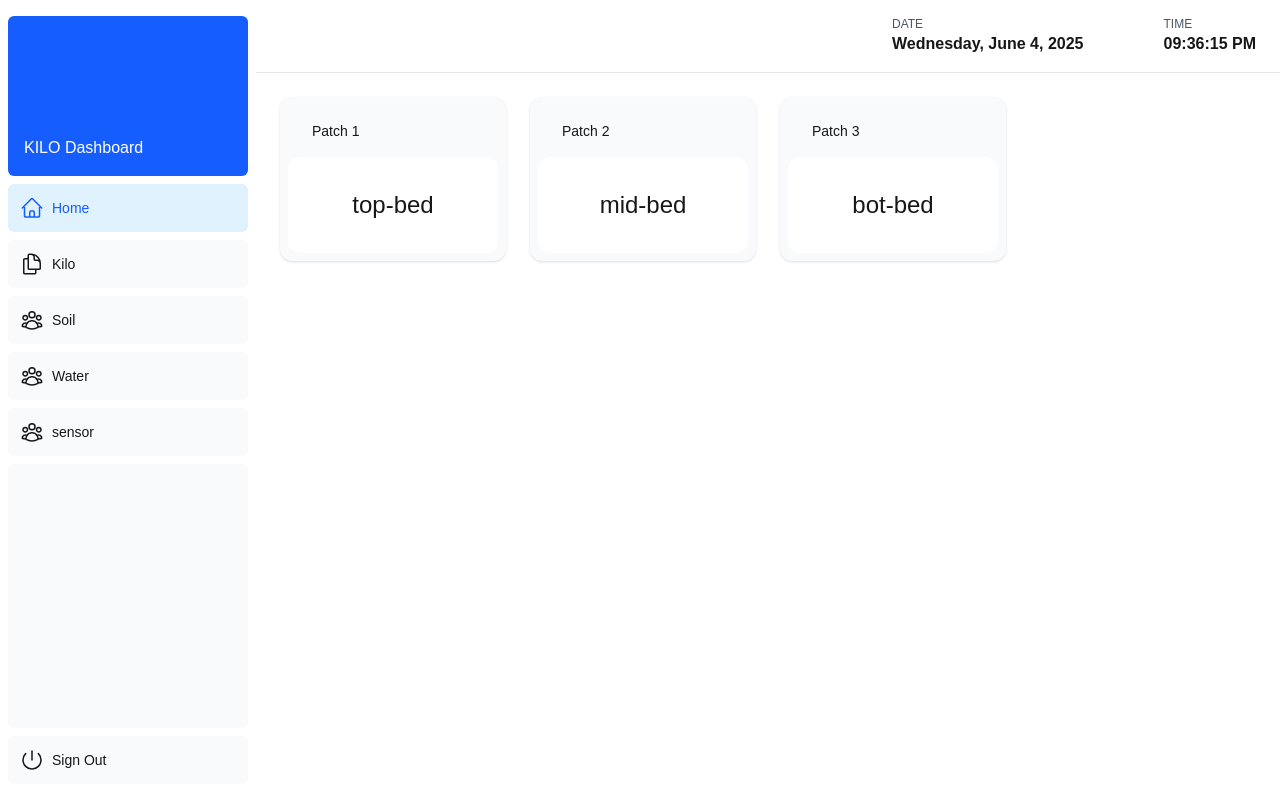
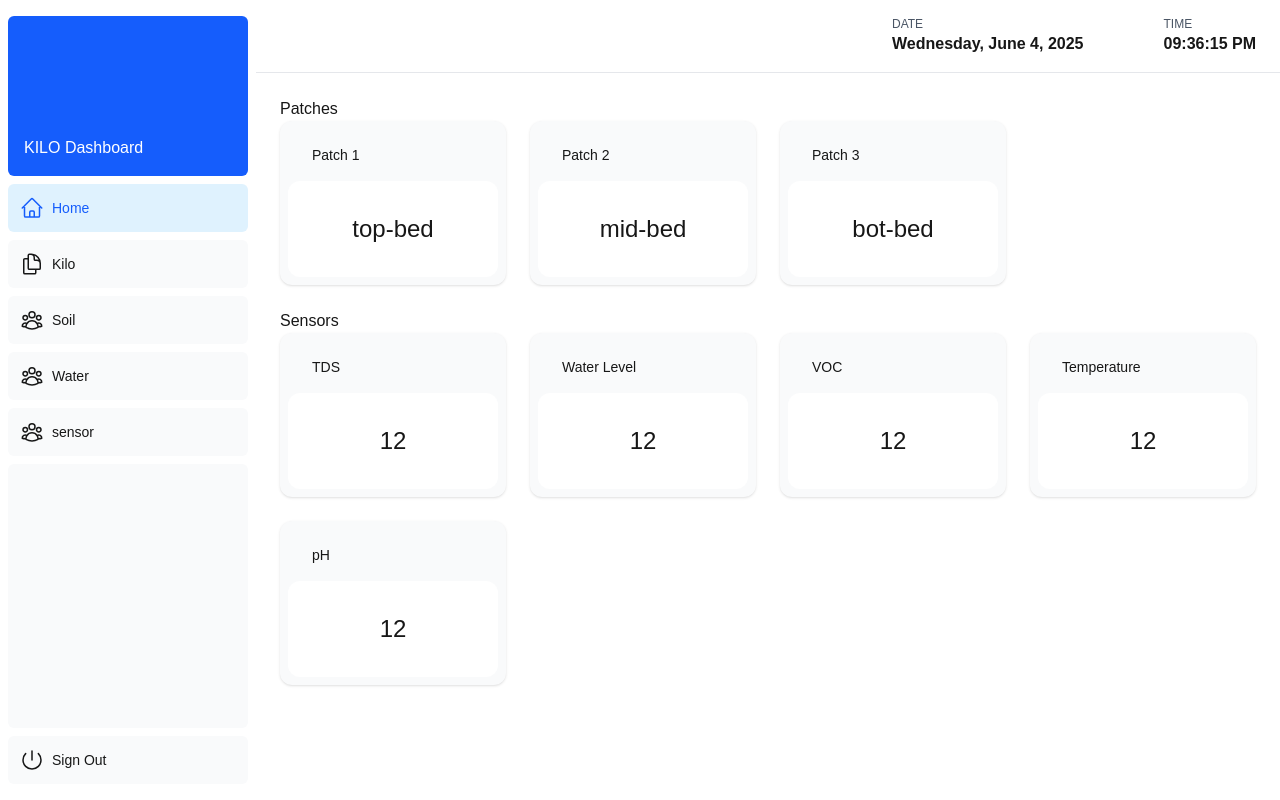
Before and after one commit to PurpleMaia/kilo-dashboard, a Next.js app: page /dashboard in a window 1280 px wide. Built offline with nearby package versions, Linux system fonts and the light colour scheme.

Commit message:
displaying sensors to make V1 sensor-based instead of patch-based. not enough sensors in all patches to display valuable enough data

```diff
--- a/package.json
+++ b/package.json
@@ -10,6 +10,7 @@
   },
   "dependencies": {
     "@heroicons/react": "^2.2.0",
+    "chart.js": "^4.4.9",
     "clsx": "^2.1.1",
     "heroicons": "^2.2.0",
     "next": "15.3.3",
--- a/src/app/dashboard/page.tsx
+++ b/src/app/dashboard/page.tsx
@@ -1,15 +1,24 @@
 import { Suspense } from "react";
 import PatchesWrapper from "../ui/patches/buttons";
 import { PatchSkeleton } from "../ui/skeletons";
+import SensorsWrapper from "../ui/sensors/buttons";
 
 export default async function Page() {
     return (
         <main>
+            Patches
             <div className="grid gap-6 sm:grid-cols-2 lg:grid-cols-4">
             <Suspense fallback={<PatchSkeleton />}>
                 <PatchesWrapper />
             </Suspense>
             </div>
+            <br></br>
+            Sensors
+            <div className="grid gap-6 sm:grid-cols-2 lg:grid-cols-4">
+            <Suspense fallback={<PatchSkeleton />}>
+                <SensorsWrapper />
+            </Suspense>
+            </div>
         </main>
     );
 }
--- a/src/app/lib/data.ts
+++ b/src/app/lib/data.ts
@@ -7,27 +7,17 @@
 
 //     }
 // }
-
 // TODO make definitions
 
+// temporary fetching
+import { patches, sensors } from "./temp-data"
+
 export function fetchPatches() {
-    const numPatches = 3
-    const patches = [
-        {
-            name: "top-bed"
-        },
-        {
-            name: "mid-bed"
-        },
-        {
-            name: "bot-bed"
-        },
-    ]
+    return patches
+}
 
-    return {
-        numPatches,
-        patches
-    }
+export function fetchSensors() {
+    return sensors
 }
 
 export function fetchDataFromSensorBasedOnTypeAndName(type: string, location: string){
--- /dev/null
+++ b/src/app/lib/temp-data.ts
@@ -0,0 +1,39 @@
+export const patches = [
+    {
+        name: "top-bed"
+    },
+    {
+        name: "mid-bed"
+    },
+    {
+        name: "bot-bed"
+    },
+]
+
+export const sensors = [
+        {
+            serial: '23q5q459',
+            type: 'TDS',
+            latestMeasurement: 12
+        },
+        {
+            serial: '23q5q459',
+            type: 'Water Level',
+            latestMeasurement: 12
+        },
+        {
+            serial: '23q5q459',
+            type: 'VOC',
+            latestMeasurement: 12
+        },
+        {
+            serial: '23q5q459',
+            type: 'Temperature',
+            latestMeasurement: 12
+        },
+        {
+            serial: '23q5q459',
+            type: 'pH',
+            latestMeasurement: 12
+        },
+    ]
--- a/src/app/ui/patches/buttons.tsx
+++ b/src/app/ui/patches/buttons.tsx
@@ -1,11 +1,9 @@
 'use client'
 import { usePathname, useSearchParams, useRouter } from 'next/navigation';
-
 import { fetchPatches } from "@/app/lib/data";
-import Link from "next/link";
 
 export default function PatchesWrapper() {
-    const { patches } = fetchPatches();
+    const patches = fetchPatches();
 
     return (
         <>
@@ -27,15 +25,17 @@ export function Patch({
     name: string;
     num: number;
 }) {
-    const searchParams = useSearchParams() // since client side, useSearchParams() (web hook)
+    const searchParams = useSearchParams()
     const pathname = usePathname();
     const { replace } = useRouter();
+
     const handleClick = () => {
         console.log(`Redirecting to... ${name}`)
         const params = new URLSearchParams(searchParams)
         params.set('name', name)
         replace(`${pathname}/patch?${params.toString()}`)
     }
+
     return (
         <button
             onClick={handleClick}
--- /dev/null
+++ b/src/app/ui/sensors/buttons.tsx
@@ -0,0 +1,52 @@
+'use client'
+import { usePathname, useSearchParams, useRouter } from 'next/navigation';
+import { fetchSensors } from "@/app/lib/data";
+
+export default function SensorsWrapper() {
+    const sensors = fetchSensors();
+
+    return (
+        <>
+            {sensors.map((sensor, i) => (
+                <Sensor
+                    key={i}
+                    type={sensor.type}
+                    value={sensor.latestMeasurement}
+                />
+            ))}
+        </>
+    )
+}
+
+export function Sensor({
+    type,
+    value,
+}: {
+    type: string;
+    value: number;
+}) {
+    const searchParams = useSearchParams()
+    const pathname = usePathname();
+    const { replace } = useRouter();
+
+    // const handleClick = () => {
+    //     console.log(`Redirecting to... ${name}`)
+    //     const params = new URLSearchParams(searchParams)
+    //     params.set('name', name)
+    //     replace(`${pathname}/patch?${params.toString()}`)
+    // }
+
+    return (
+            <div className="hover:bg-sky-100 hover:text-blue-600 rounded-xl bg-gray-50 p-2 shadow-sm">
+                <div className="flex p-4">
+                    <h3 className="ml-2 text-sm font-medium">{type}</h3>
+                </div>
+                <p
+                    className={`
+                    truncate rounded-xl bg-white px-4 py-8 text-center text-2xl`}
+                >
+                    {value}
+                </p>
+            </div>
+    )
+}
```
Also changed, not shown: 1 other file (tests, documents, lock files or other folders).
